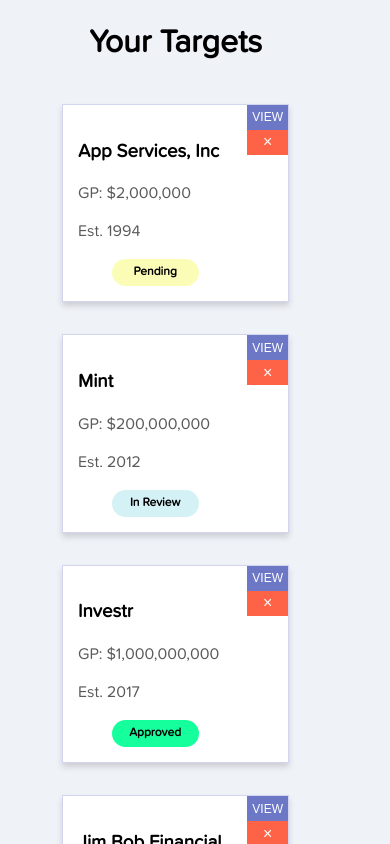
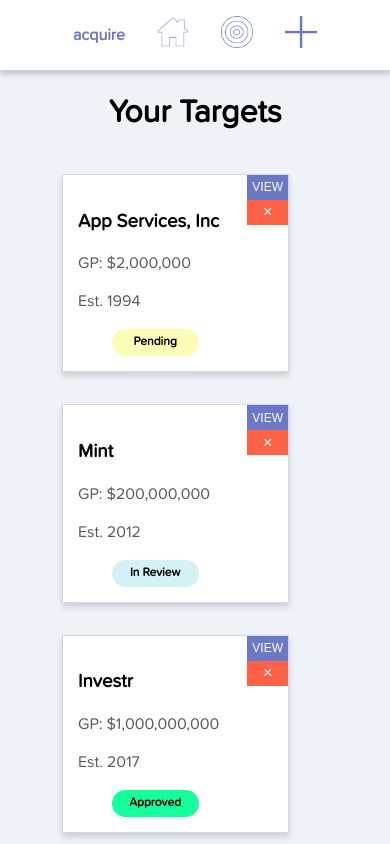
Before and after one commit to carltonf25/acquire, a React (Create React App) app: page /targets in a window 390 px wide. Shown: the top 844 px of the page. Built offline with nearby package versions, Linux system fonts and the light colour scheme; a small style sheet from the web is missing.

Commit message:
cleanup look of modals on small screens

```diff
--- a/src/App.scss
+++ b/src/App.scss
@@ -16,10 +16,6 @@
 .App {
   text-align: center;
   display: grid;
-  grid-template-areas:
-    'nav main main main'
-    'nav main main main'
-    'nav main main main';
   grid-template-columns: 90px 1fr;
   grid-template-rows: auto;
   height: 100vh;
@@ -34,11 +30,13 @@
 
 .side-nav {
   grid-column: 1/2;
-  grid-row: 1/-1;
+  grid-row: 1;
 }
 
 .route-container {
   grid-area: main;
+  grid-row: 1;
+  grid-column: 2;
 }
 
 .btn {
@@ -139,14 +137,35 @@
 }
 
 @media screen and (max-width: 772px ) {
+  .App {
+    grid-template-columns: 1fr;
+    grid-template-rows: auto;
+    width: 100%;
+  }
   .wrapper {
     grid-template-columns: 1fr;
-    width: 100%;
+    grid-template-rows: auto;
   }
-  .side-nav {display: none;}
+
+  .side-nav {
+    grid-row: 1;
+    max-height: 70px;
+    ul {
+      width: 100%;
+      flex-direction: row;
+      margin: 0;
+      justify-content: center;
+      padding: 0;
+    }
+    li img {
+      width: 2em;
+    }
+
+  }
 
   .route-container {
     grid-column: 1;
+    grid-row: 2;
     width: 100%;
   }
 
--- a/src/components/TargetBuilder/style.scss
+++ b/src/components/TargetBuilder/style.scss
@@ -77,3 +77,19 @@
     }
   }
 }
+
+@media screen and (max-width: 772px) {
+  .builder-wrapper {
+    grid-template-columns: 1fr;
+    width: 100vw;
+  }
+  .form-guide {
+    display: none;
+  }
+
+  .form-container {
+    grid-column: 1;
+    margin: 0;
+    padding-left: 5em;
+  }
+}
--- a/src/components/TargetDetails/EditModal.js
+++ b/src/components/TargetDetails/EditModal.js
@@ -69,14 +69,12 @@
           <form>
             <h3>Basic info:</h3>
             <label>Name</label>
-            <br />
             <input
               type="text"
               value={name}
               onChange={e => setName(e.target.value)}
             />
             <label>Year Established</label>
-            <br />
             <input
               type="text"
               value={yearEstablished}
@@ -103,7 +101,6 @@
             </select>
             <h3>Key Metrics:</h3>
             <label>Gross Profit: </label>
-            <br />
             <input
               type="text"
               value={grossProfit}
--- a/src/components/TargetDetails/style.scss
+++ b/src/components/TargetDetails/style.scss
@@ -109,6 +109,9 @@
   overflow: scroll;
   max-height: calc(100vh - 210px);
   overflow-y: auto;
+  form {
+    margin: 0 auto;
+  }
 }
 
 .edit-btn {
@@ -123,12 +126,10 @@
     padding: 0;
   }
 
-  .edit-btn {
+  .edit-btn  {
     position: absolute;
-    top: 10px;
-    left: 90vw;
-    border: 1px solid $white;
-    color: $white;
+    top: 0;
+    left: 80vw;
   }
 
   .card-block {
@@ -152,4 +153,14 @@
   .chart-container {
     display: none;
   }
+
+.overlay {
+  height: 100vh;
 }
+  .edit-modal {
+    width: 100%;
+    height: 80%;
+    margin: 0;
+    left: 0;
+  }
+}
--- a/src/components/TargetList/index.js
+++ b/src/components/TargetList/index.js
@@ -34,7 +34,6 @@
 
   return (
     <>
-      <div className="wrapper">
       {modalOpen && (
         <DeleteModal
           deleteTarget={deleteTarget}
@@ -50,7 +49,6 @@
           ))}
         </div>
       </animated.div>
-      </div>
     </>
   );
 };
--- a/src/components/TargetList/style.scss
+++ b/src/components/TargetList/style.scss
@@ -81,3 +81,21 @@
     }
   }
 }
+
+@media screen and (max-width: 772px) {
+  .overlay {
+    width: 100%;
+  }
+  .modal {
+    width: 100%;
+    left: 0;
+    h2 {
+      width: 80%;
+      text-align: left;
+      margin: 0 auto;
+    }
+    .close-btn {
+      margin-right: 1em;
+    }
+  }
+}
```
Lines whose indentation alone changed are shown as unchanged.
